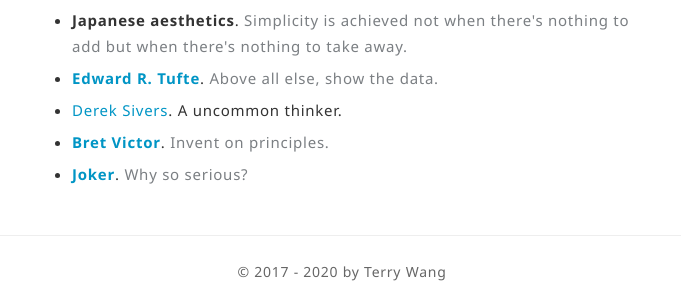
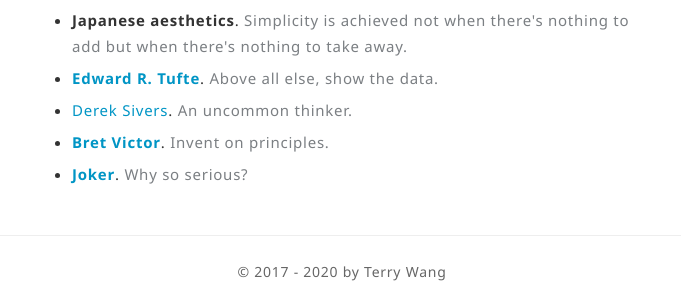
Before and after one commit to lvterry/lvterry.github.io, a Jekyll site: the page built from index.html, in a window 1280 px wide. Shown: the part 1819-2113 px from the top of the page, without its empty margins (298-979 px from the left). Built offline with Jekyll 4.4.1, drawn with Linux system fonts in a browser that asks for light colours.

Commit message:
style tweak

```diff
--- a/index.html
+++ b/index.html
@@ -40,7 +40,7 @@
         <li><a href="https://github.com"><b>Github</b></a>. <span class="weak">Individuals collaborating based on simple rules will make the world a better place.</span></li>
         <li><b>Japanese aesthetics</b>. <span class="weak">Simplicity is achieved not when there's nothing to add but when there's nothing to take away.</span></li>
         <li><a href="https://www.edwardtufte.com/tufte/"><b>Edward R. Tufte</b></a>. <span class="weak">Above all else, show the data.</span></li>
-        <li><a href="https://sivers.org/">Derek Sivers</a>. A uncommon thinker.</li>
+        <li><a href="https://sivers.org/">Derek Sivers</a>. <span class="weak">An uncommon thinker.</span></li>
         <li><a href="http://worrydream.com/"><b>Bret Victor</b></a>. <span class="weak">Invent on principles.</span></li>
         <li><a href="https://en.wikipedia.org/wiki/Joker_(character)"><b>Joker</b></a>. <span class="weak">Why so serious?</span></li>
       </ul>
```
